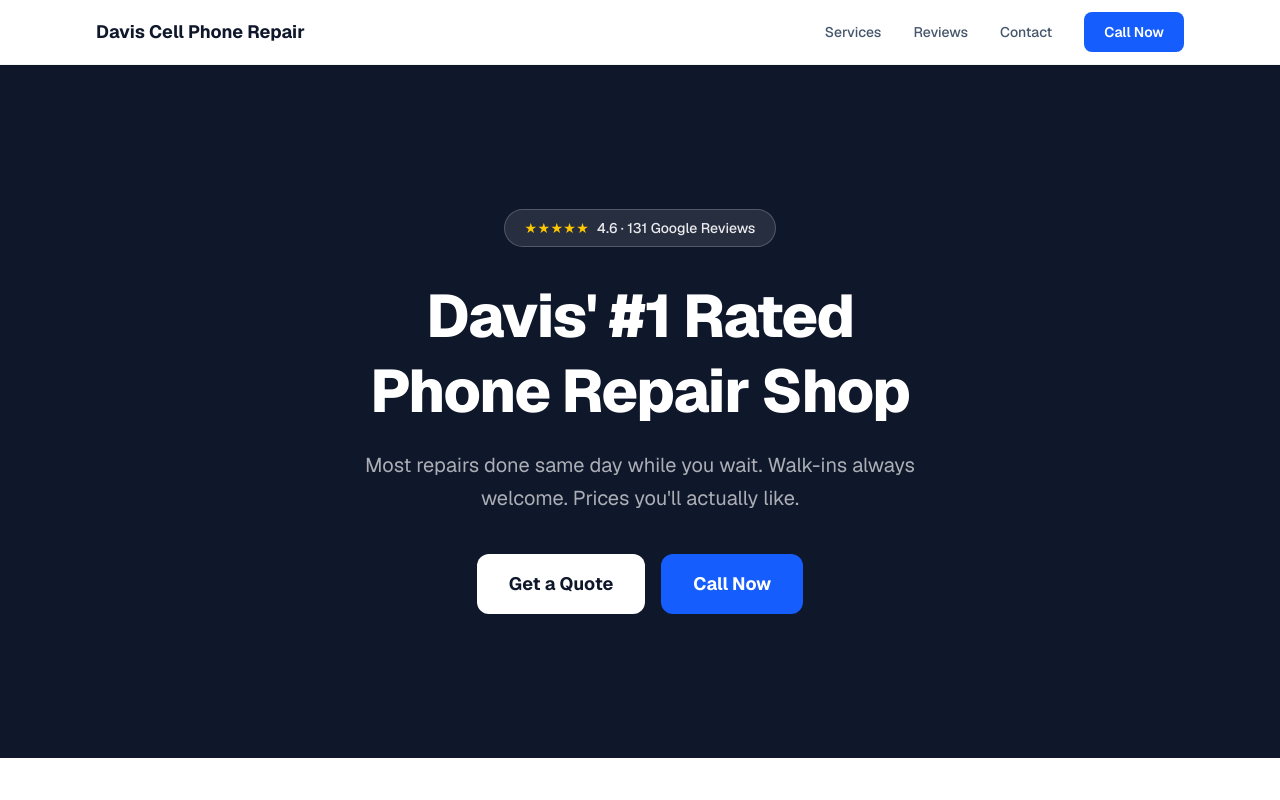
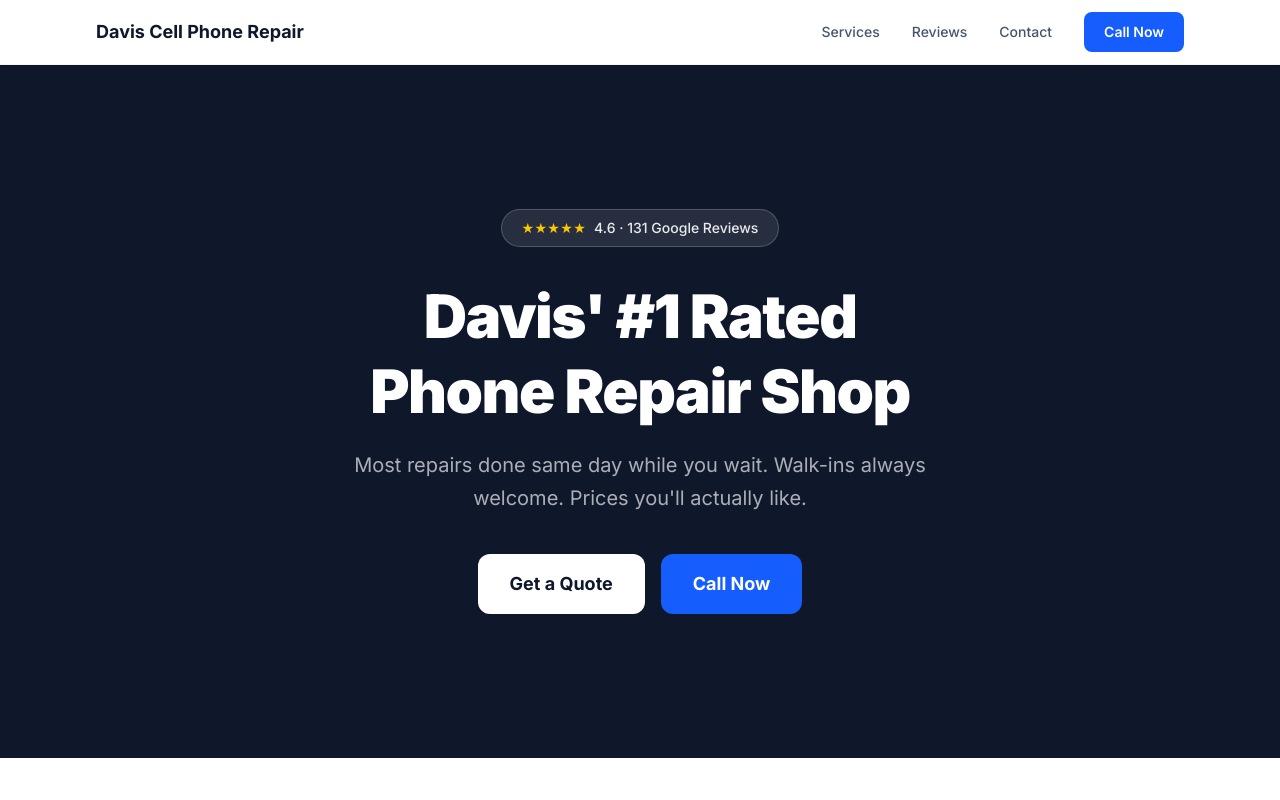
Before and after one commit to gabe-ven/DavisCellPhoneRepair, a Next.js app: page / in a window 1280 px wide. Shown: the top 800 px of the page. Built offline with nearby package versions, Linux system fonts and the light colour scheme.

Commit message:
style: switch to Inter 900 and add scroll-margin for sticky nav
Inter loaded with weights 400–900. scroll-margin-top: 64px on all
id anchors so sticky nav doesn't overlap section headers.

```diff
--- a/app/globals.css
+++ b/app/globals.css
@@ -1,9 +1,14 @@
 @import "tailwindcss";
 
 @theme inline {
-  --font-sans: var(--font-geist);
+  --font-sans: var(--font-inter);
 }
 
 body {
   font-family: var(--font-sans), system-ui, sans-serif;
 }
+
+/* Smooth anchor scroll offset for sticky nav */
+[id] {
+  scroll-margin-top: 64px;
+}
--- a/app/layout.tsx
+++ b/app/layout.tsx
@@ -1,8 +1,12 @@
 import type { Metadata } from "next";
-import { Geist } from "next/font/google";
+import { Inter } from "next/font/google";
 import "./globals.css";
 
-const geist = Geist({ subsets: ["latin"], variable: "--font-geist" });
+const inter = Inter({
+  subsets: ["latin"],
+  weight: ["400", "500", "600", "700", "900"],
+  variable: "--font-inter",
+});
 
 export const metadata: Metadata = {
   title: "Davis Cell Phone Repair — Same-Day Phone Repair in Davis, CA",
@@ -14,7 +18,7 @@
   children,
 }: Readonly<{ children: React.ReactNode }>) {
   return (
-    <html lang="en" className={`${geist.variable} scroll-smooth antialiased`}>
+    <html lang="en" className={`${inter.variable} scroll-smooth antialiased`}>
       <body className="min-h-screen flex flex-col bg-white text-slate-900">
         {children}
       </body>
```
